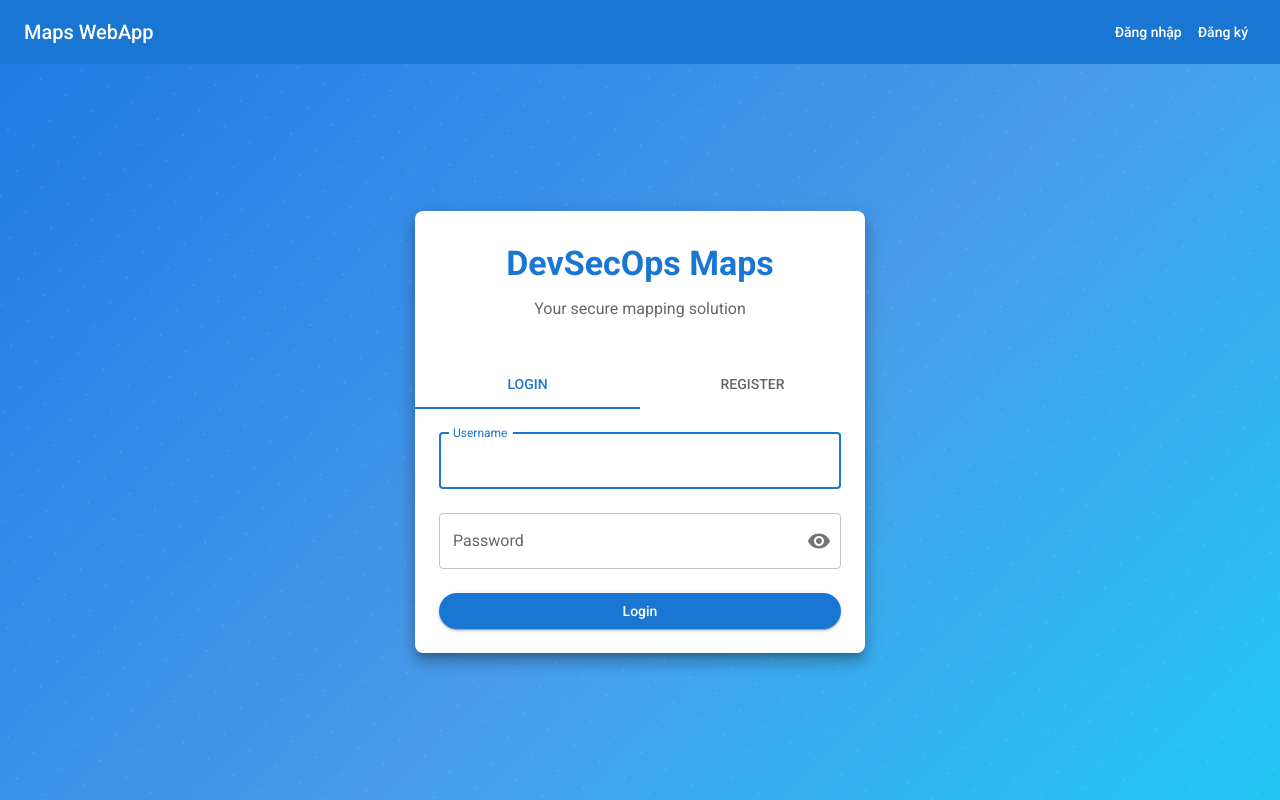
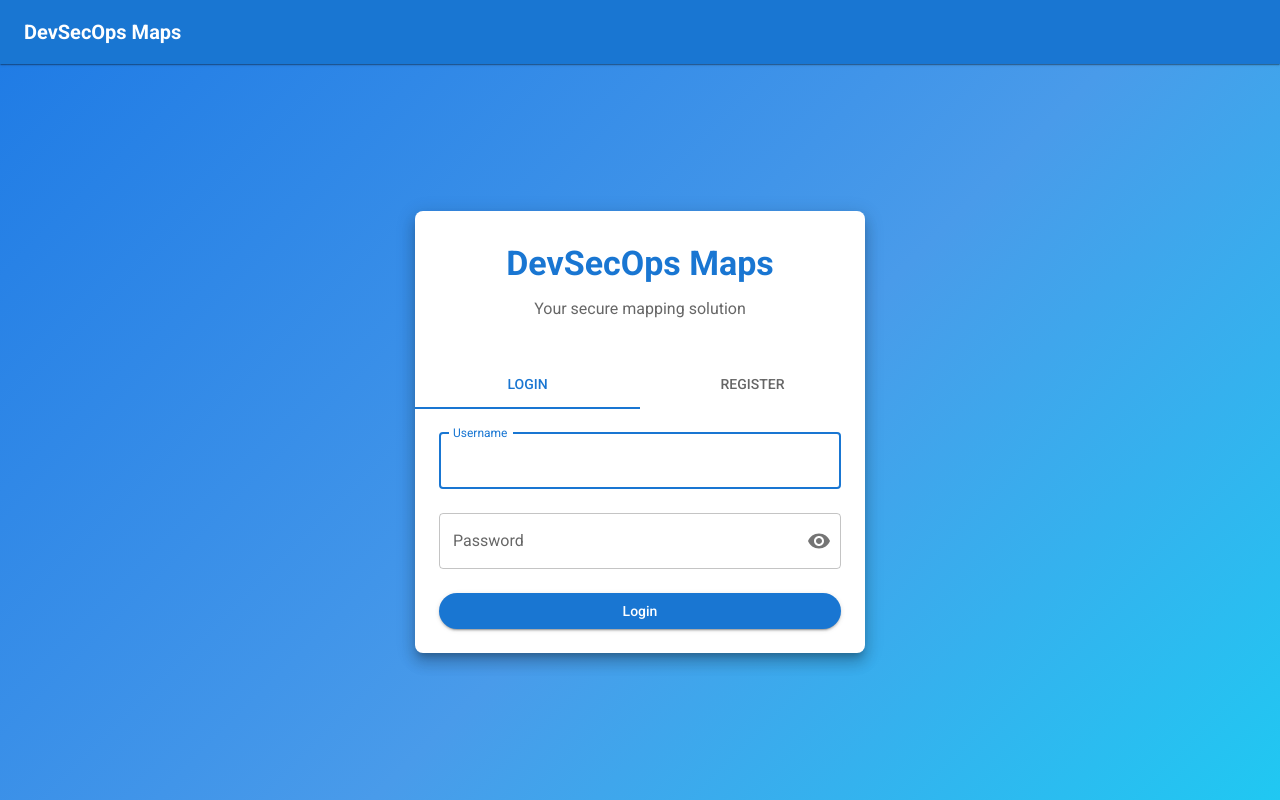
Before and after one commit to Map-WebApp/frontend-service, a React (Vite) app: page / in a window 1280 px wide. Built offline with nearby package versions, Linux system fonts and the light colour scheme.

Commit message:
Update code and fix error screen

```diff
--- a/src/App.jsx
+++ b/src/App.jsx
@@ -1,5 +1,5 @@
-import React, { useEffect } from 'react';
-import { AppBar, Toolbar, Typography, Button, Box, IconButton, useMediaQuery, useTheme } from '@mui/material';
+import React, { useEffect, useState } from 'react';
+import { AppBar, Toolbar, Typography, Button, Box, useMediaQuery, useTheme } from '@mui/material';
 import { useSelector, useDispatch } from 'react-redux';
 import { setIsMobileView } from './store/slices/uiSlice';
 import useAuth from './hooks/useAuth';
@@ -12,37 +12,26 @@ import Toast from './components/ui/Toast';
 function App() {
   const dispatch = useDispatch();
   const { user, logout } = useAuth();
+  const auth = useSelector(state => state.auth);
   const theme = useTheme();
   const isMobile = useMediaQuery(theme.breakpoints.down('sm'));
+  const { isSidePanelOpen } = useSelector(state => state.ui);
 
-  // Cập nhật trạng thái responsive
   useEffect(() => {
     dispatch(setIsMobileView(isMobile));
   }, [isMobile, dispatch]);
 
-  // Xử lý sự kiện resize cửa sổ
-  useEffect(() => {
-    const handleResize = () => {
-      dispatch(setIsMobileView(window.innerWidth < 768));
-    };
-
-    window.addEventListener('resize', handleResize);
-    return () => {
-      window.removeEventListener('resize', handleResize);
-    };
-  }, [dispatch]);
-
   return (
-    <Box sx={{ display: 'flex', flexDirection: 'column', height: '100vh' }}>
-      <AppBar position="static" elevation={0}>
+    <Box sx={{ display: 'flex', flexDirection: 'column', height: '100vh', overflow: 'hidden' }}>
+      <AppBar position="static" elevation={1} sx={{ zIndex: 1301 }}>
         <Toolbar>
-          <Typography variant="h6" component="div" sx={{ flexGrow: 1 }}>
-            Maps WebApp
+          <Typography variant="h6" component="div" sx={{ flexGrow: 1, fontWeight: 'bold' }}>
+            DevSecOps Maps
           </Typography>
-          {user ? (
+          {auth.user ? (
             <>
               <Typography sx={{ mr: 2, display: { xs: 'none', sm: 'block' } }}>
-                Xin chào, {user.username}
+                Xin chào, {auth.user.username || 'User'}
               </Typography>
               <Button color="inherit" onClick={logout}>
                 Đăng xuất
@@ -50,18 +39,31 @@ function App() {
             </>
           ) : (
             <>
-              <Button color="inherit">Đăng nhập</Button>
-              <Button color="inherit">Đăng ký</Button>
+              {/* Các nút Đăng nhập/Đăng ký sẽ được xử lý trong LandingPage */}
             </>
           )}
         </Toolbar>
       </AppBar>
 
-      {user ? (
-        <Box sx={{ flexGrow: 1, position: 'relative' }}>
-          <MapView />
-          <SearchBox />
+      {auth.user ? (
+        <Box sx={{
+          display: 'flex',
+          flexGrow: 1,
+          position: 'relative',
+          overflow: 'hidden',
+          width: '100%',
+          height: 'calc(100vh - 64px)' // Trừ chiều cao của AppBar
+        }}>
           <SidePanel />
+          <Box sx={{
+            flexGrow: 1,
+            position: 'relative',
+            width: isSidePanelOpen && !isMobile ? 'calc(100% - 350px)' : '100%',
+            transition: 'width 0.3s ease'
+          }}>
+            <MapView />
+            <SearchBox />
+          </Box>
           <Toast />
         </Box>
       ) : (
--- a/src/components/LandingPage.jsx
+++ b/src/components/LandingPage.jsx
@@ -18,34 +18,10 @@ const LandingPage = () => {
                 justifyContent: 'center',
                 alignItems: 'center',
                 background: 'linear-gradient(135deg, rgba(32,124,229,1) 0%, rgba(73,155,234,1) 55%, rgba(32,200,242,1) 100%)',
-                backgroundSize: 'cover',
                 position: 'relative',
-                overflow: 'hidden',
+                height: 'calc(100vh - 64px)',
             }}
         >
-            {/* Animated background elements */}
-            <Box
-                sx={{
-                    position: 'absolute',
-                    width: '100%',
-                    height: '100%',
-                    opacity: 0.5,
-                    zIndex: 1,
-                    overflow: 'hidden',
-                    '&::before': {
-                        content: '""',
-                        position: 'absolute',
-                        top: '-50%',
-                        left: '-50%',
-                        width: '200%',
-                        height: '200%',
-                        background: 'radial-gradient(circle, rgba(255,255,255,0.2) 1px, transparent 1px)',
-                        backgroundSize: '30px 30px',
-                        animation: 'backgroundAnimation 60s linear infinite',
-                    },
-                }}
-            />
-
             <Paper
                 elevation={10}
                 sx={{
@@ -53,6 +29,7 @@ const LandingPage = () => {
                     borderRadius: 2,
                     overflow: 'hidden',
                     zIndex: 2,
+                    maxHeight: '90vh',
                 }}
             >
                 <Box sx={{ p: 4, pb: 2, textAlign: 'center' }}>
@@ -79,13 +56,6 @@ const LandingPage = () => {
                     {tabValue === 1 && <Register isEmbedded={true} onSuccess={() => setTabValue(0)} />}
                 </Box>
             </Paper>
-
-            <style jsx global>{`
-                @keyframes backgroundAnimation {
-                    from { transform: rotate(0deg); }
-                    to { transform: rotate(360deg); }
-                }
-            `}</style>
         </Box>
     );
 };
```
Also changed, not shown: src/context/GoogleMapsContext.jsx (added, +65 -0 lines).
